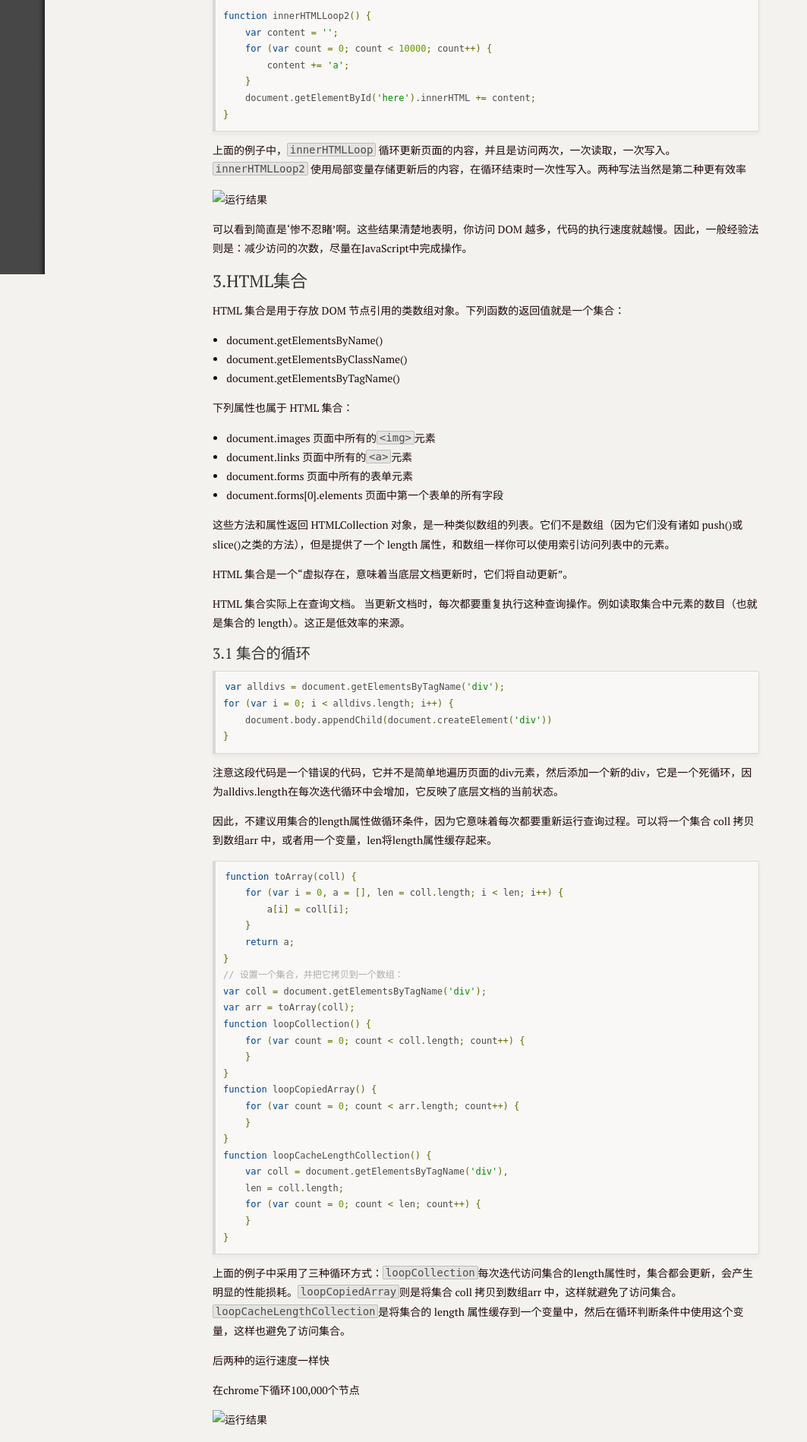
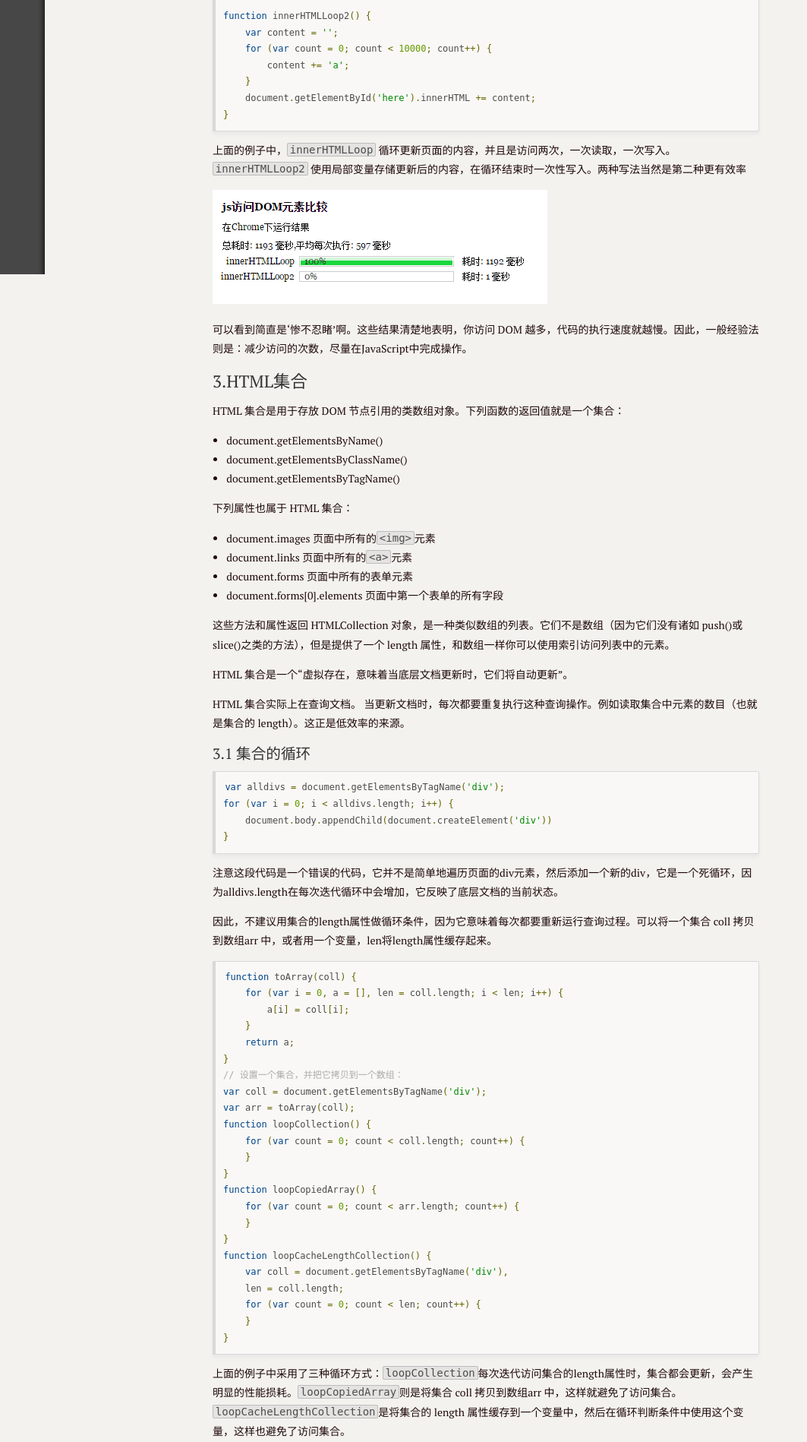
Before and after one commit to GitHubCuCu/dougaoyang.github.io, a Jekyll site: the page built from _posts/javascript/2015-01-22-dom_scripting.md, in a window 1280 px wide. Shown: the part 539-2437 px from the top of the page at 76% size, without its empty margins (0-1063 px from the left). Built offline with Jekyll 4.4.1, drawn with Linux system fonts in a browser that asks for light colours; Markdown is read by kramdown in place of the engine named in the settings.

Commit message:
update post

```diff
--- a/_posts/javascript/2015-01-22-dom_scripting.md
+++ b/_posts/javascript/2015-01-22-dom_scripting.md
@@ -301,6 +301,6 @@ DOM 访问和操作是现代网页应用中很重要的一部分。Javascript每
 - 动画中使用绝对坐标，使用拖放代理。
 
 
-[img:1]: ../../images/20150122144500.png "运行结果"
-[img:2]: ../../images/20150122154637.png "运行结果"
-[img:3]: ../../images/20150122162931.png "运行结果"
+[img:1]: /images/20150122144500.png "运行结果"
+[img:2]: /images/20150122154637.png "运行结果"
+[img:3]: /images/20150122162931.png "运行结果"
```
